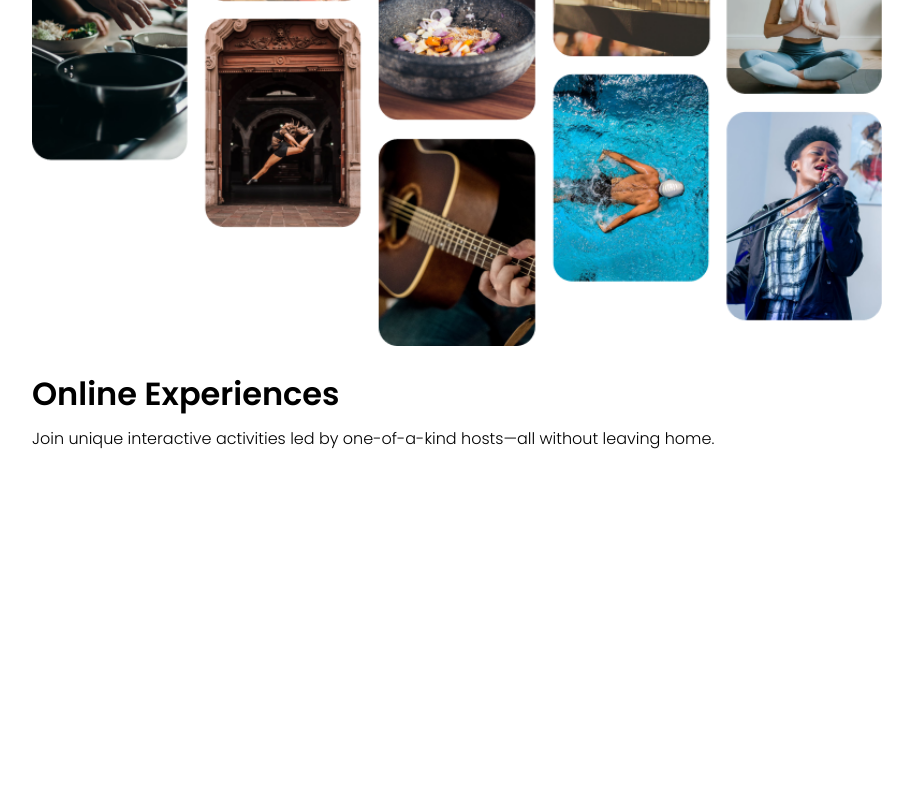
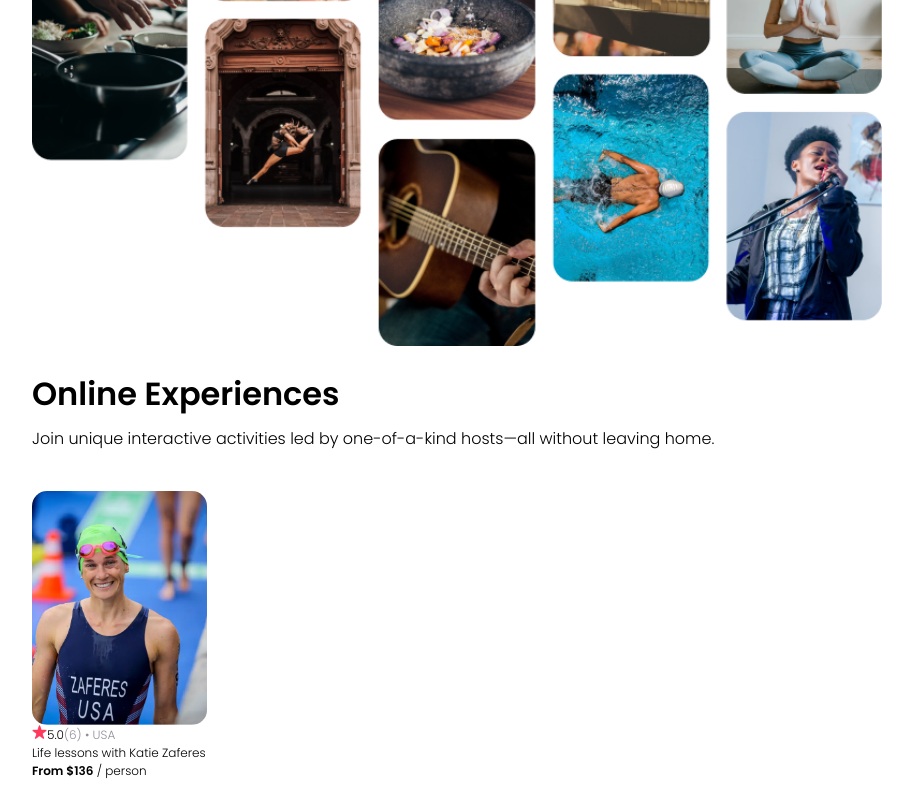
Before and after one commit to will-s-205/airbnb-clone, a JavaScript app: page / in a window 1280 px wide. Shown: the part 238-1038 px from the top of the page, without its empty margins (183-1096 px from the left). Before the commit the page ends 800 px from the top, so only its background shows below. Built offline with nearby package versions, Linux system fonts and the light colour scheme; the HTML template or start-up script is replaced by a standard one.

Commit message:
Card section added

```diff
--- a/src/App.css
+++ b/src/App.css
@@ -3,24 +3,20 @@
   font-family: 'Poppins', sans-serif;
 }
 
-/* /////////////////////////////////////////////////////// */
+.gray {
+  color: #918E9B;
+}
 
 nav {
-  /* height: 70px; */
-  /* display: flex; */
   padding: 20px 35px;
   box-shadow: 0px 0px 15px rgba(0, 0, 0, 0.1);
-  /* width: 100%; */
 }
-
 
 .nav--logo {
   max-width: 100px;
   display: flex;
   flex-direction: column;
 }
-
-/* /////////////////////////////////////////////////////// */
 
 .hero-section {
   padding: 20px;
@@ -29,8 +25,6 @@ nav {
   max-width: 850px;
   margin: 0 auto;
 }
-
-.hero--photos {}
 
 .hero--header {
   margin-top: 30px;
@@ -41,4 +35,25 @@ nav {
   margin-top: 15px;
 }
 
-/* /////////////////////////////////////////////////////// */
+.card--section {
+  padding: 20px;
+  display: flex;
+  flex-direction: column;
+  max-width: 850px;
+  margin: 0 auto;
+  font-size: 12px;
+}
+
+.card-img {
+  max-width: 175px;
+  border-radius: 15px;
+  position: relative;
+}
+
+.card--star {
+  width: 15px;
+}
+
+.highlight {
+  font-weight: bold;
+}
--- a/src/App.js
+++ b/src/App.js
@@ -1,12 +1,14 @@
 import './App.css';
 import Navbar from '../src/components/Navbar'
 import Hero from '../src/components/Hero'
+import Card from '../src/components/Card'
 
 function App() {
   return (
     <div>
       <Navbar />
       <Hero />
+      <Card />
     </div>
   );
 }
--- /dev/null
+++ b/src/components/Card.js
@@ -0,0 +1,19 @@
+import katie_zaferes from '../images/katie-zaferes.png'
+import star from '../images/star.png'
+
+export default function Card() {
+    return (
+        <card className="card--section">
+            <img src={katie_zaferes} className="card-img" alt="card-img" />
+            {/* <img src={star} className="card--star" alt="star" /> */}
+            <div className="card--stats">
+                <img src={star} className="card--star" alt="star" />
+                <span>5.0</span>
+                <span className="gray">(6) • </span>
+                <span className="gray">USA</span>
+            </div>
+            <p>Life lessons with Katie Zaferes</p>
+            <p><span className="highlight">From $136</span> / person</p>
+        </card>
+    )
+}
```
Also changed, not shown: src/images/katie-zaferes.png (added), src/images/star.png (added).
